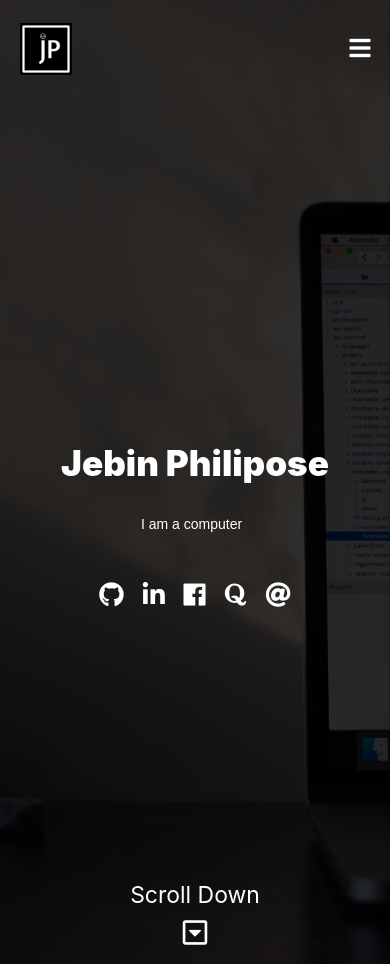
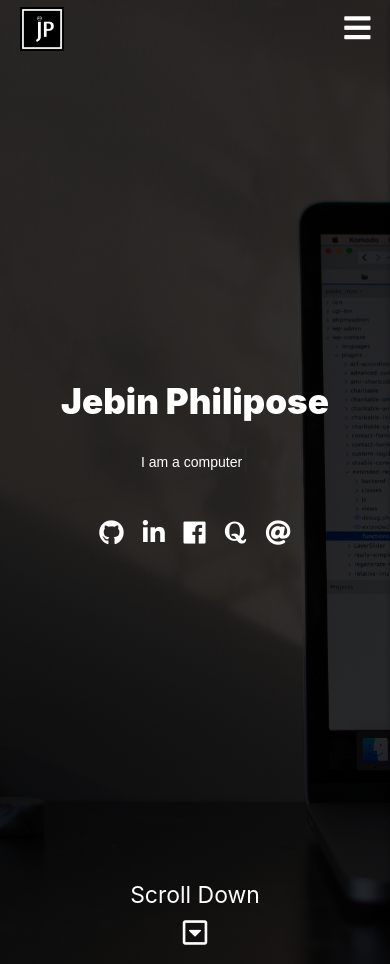
Before and after one commit to jebinphilipose/Portfolio-Website, a Django app: page / in a window 390 px wide. Run offline with Django 3.2, Linux system fonts and the light colour scheme; some libraries are stand-ins or nearby versions.

Commit message:
Fix overall layout of home section and sidenav

```diff
--- a/portfolio/static/css/style.css
+++ b/portfolio/static/css/style.css
@@ -154,12 +154,13 @@ body {
 
 #sidenav-hamburger {
     margin-right: 0px;
+    height: auto;
 }
 
 #sidenav-close {
     font-size: 50px;
-    margin-top: 3px;
-    padding-right: 10px;
+    margin-top: -15px;
+    padding-right: 15px;
 }
 
 #sidenav-items {
@@ -189,19 +190,27 @@ body {
 }
 
 nav {
-    height: 80px;
     padding-top: 20px;
+    overflow: hidden;
+    background-color: transparent !important;
 }
 
 nav li>a {
     font-family: 'Lato', sans-serif;
     text-transform: uppercase;
     font-weight: 600;
+    padding: 0 0;
+    margin: 0 20px;
+    height: 52px;
 }
 
 nav li>a:hover,
 nav li>a:focus {
     background-color: transparent;
+}
+
+nav li>a:focus {
+    border-bottom: 4px solid red;
 }
 
 .logo {
@@ -222,15 +231,15 @@ header {
 
 #hero {
     color: #fff;
-    height: calc(100vh - 84px);
+    height: calc(100vh - 183.15px);
     width: 100%;
+    display: flex;
+    justify-content: center;
+    align-items: center;
 }
 
 #hero .container {
-    height: 100%;
-    display: flex;
-    justify-content: center;
-    align-items: center;
+    height: fit-content;
 }
 
 #type {
@@ -289,16 +298,24 @@ header {
 }
 
 @media screen and (max-width: 600px) {
+    nav {
+        padding-top: 0px;
+    }
+    #logo-image {
+        height: 44px;
+        width: 44px;
+    }
+    #hero {
+        height: calc(100vh - 172.47px);
+    }
     #hero h1 {
         font-size: 2.5rem;
         font-weight: 900;
     }
-
     #hero ul>li {
         margin: 0 7.5px;
         font-size: 1.8rem;
     }
-
     #type {
         font-size: 1.0rem;
     }
--- a/portfolio/static/js/app.js
+++ b/portfolio/static/js/app.js
@@ -19,7 +19,7 @@ $(window).on('load', function () {
             strings: [
                 "Hi, I'm Jebin Philipose <span>&semi;)</span>",
                 "I am a computer science engineering student",
-                "I am a self made Web Developer",
+                "I am a self-made Full Stack Web Developer",
                 "I love <i class='fas fa-code'></i>",
                 "Start scrolling to learn more about me",
             ],
--- a/portfolio/templates/portfolio/index.html
+++ b/portfolio/templates/portfolio/index.html
@@ -48,14 +48,14 @@
     <div id="wrapper">
         <header>
             <!-- Navbar begin -->
-            <nav class="transparent z-depth-0">
+            <nav class="z-depth-0 nav-extended">
                 <div class="container">
                     <div class="nav-wrapper">
                         <a href="#" class="logo left">
                             <img src="{% static 'images/logo.png' %}" alt="logo" id="logo-image">
                         </a>
                         <a href="#" data-target="slide-out" class="sidenav-trigger hide-on-med-and-up right" id="sidenav-hamburger">
-                            <i class="fas fa-bars"></i>
+                            <i class="fas fa-bars" style="font-size: 30px;"></i>
                         </a>
                         <ul class="right hide-on-small-only">
                             <li>
@@ -83,7 +83,7 @@
             <ul id="slide-out" class="sidenav">
                 <a href="#" class="sidenav-close right" id="sidenav-close" style="position: absolute; top: 0; right: 0;">&times;</a>
                 <div id="sidenav-items">
-                    <li style="margin-top: 40px;">
+                    <li>
                         <a href="#" class="center-align">Home</a>
                     </li>
                     <li>
```
